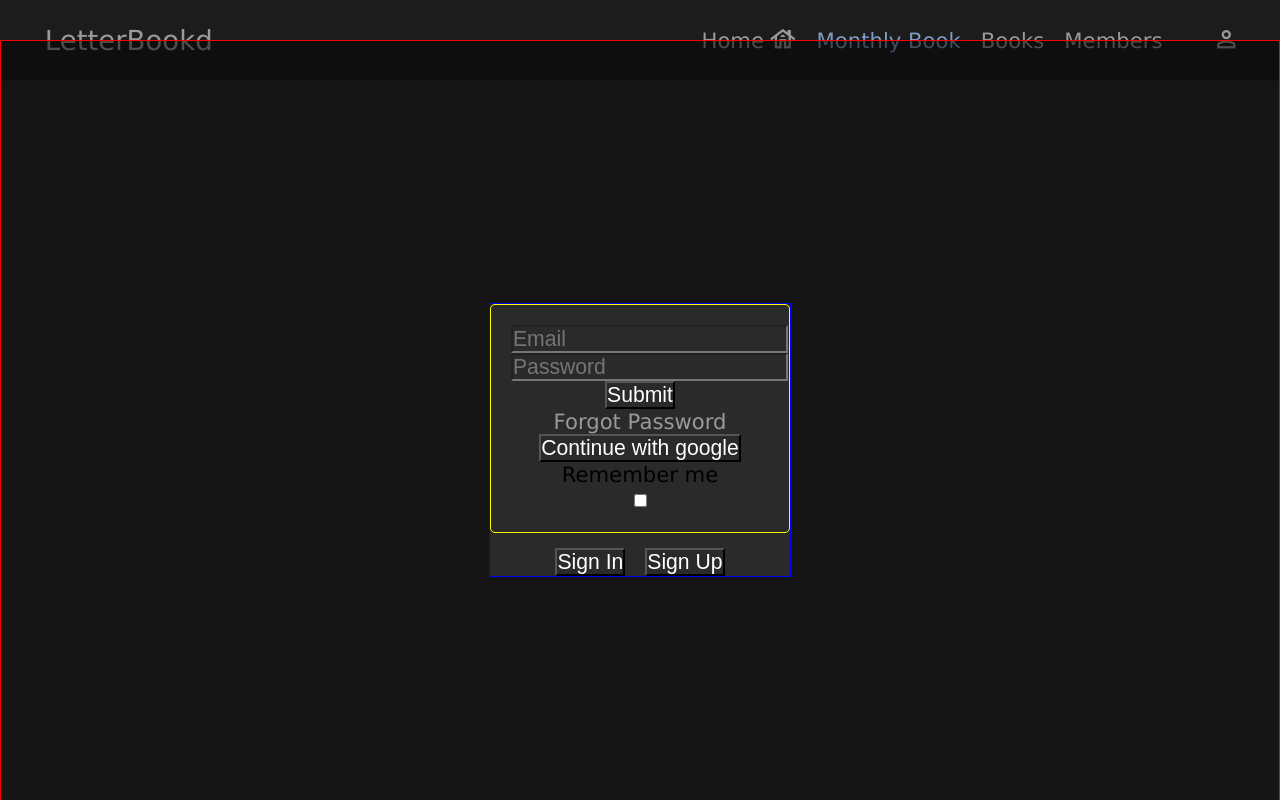
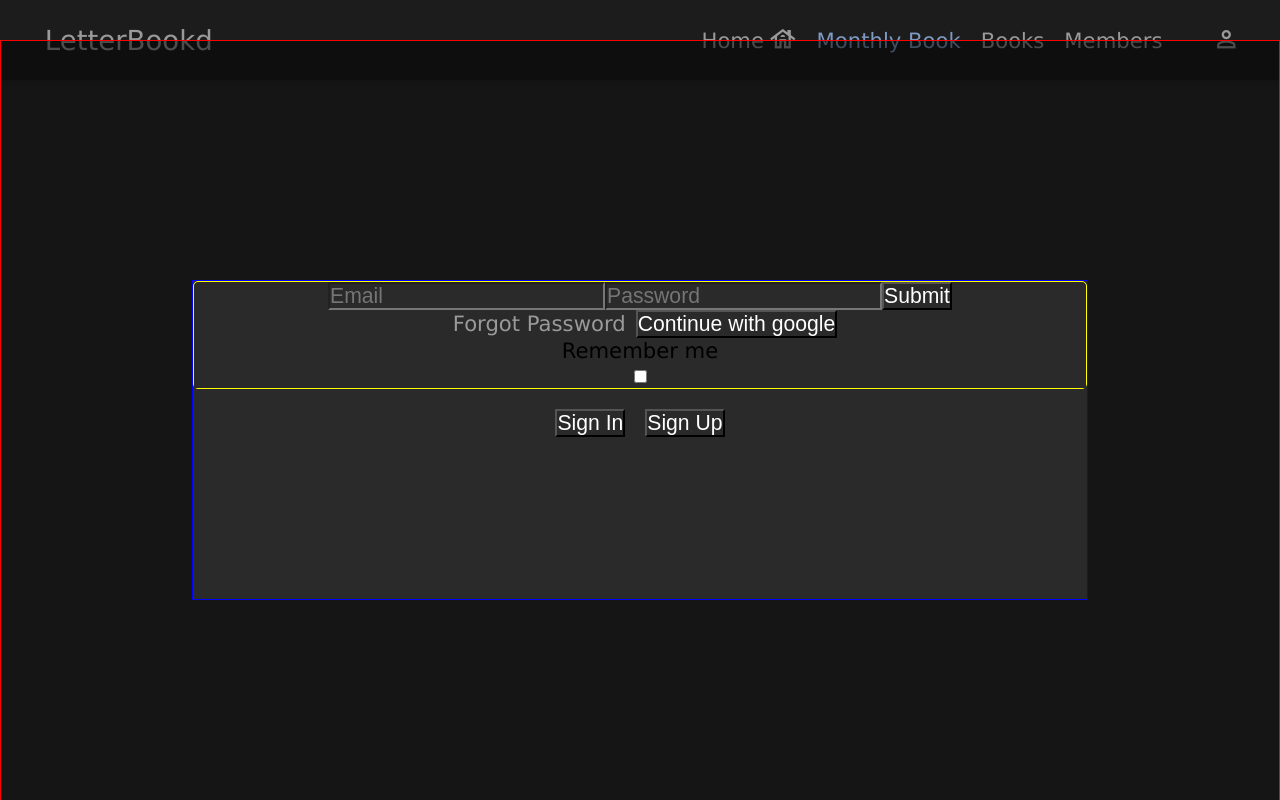
Before and after one commit to diaz-francisco/LetterBookd, a React (Vite) app in the folder frontend/: page /signin in a window 1280 px wide. Built offline with nearby package versions, Linux system fonts and the light colour scheme.

Commit message:
Signin css

```diff
--- a/frontend/src/components/Auth/Signin.tsx
+++ b/frontend/src/components/Auth/Signin.tsx
@@ -3,6 +3,15 @@ import "./styles/Signin.css";
 
 const Signin: React.FC = () => {
   const [mode, setMode] = useState<"signin" | "signup">("signin");
+  const [openSignin, setOpenSignin] = useState(false);
+
+  const toggleSignin = () => {
+    setOpenSignin(!openSignin);
+  };
+
+  const closeSignin = () => {
+    setOpenSignin(false);
+  };
 
   return (
     <div className="modal">
--- a/frontend/src/components/Auth/styles/Signin.css
+++ b/frontend/src/components/Auth/styles/Signin.css
@@ -14,15 +14,14 @@
 .modal-container {
   display: flex;
   flex-direction: column;
-
-  gap: 15px;
+  height: 40vh;
+  width: 70vw;
+  gap: 20px;
   border: solid 1px blue;
 }
 
 .modal-content {
-  padding: 20px;
   border-radius: 5px;
-  width: 300px;
   text-align: center;
   border: solid 1px yellow;
 }
```
Also changed, not shown: 2 other files (tests, documents, lock files or other folders).
